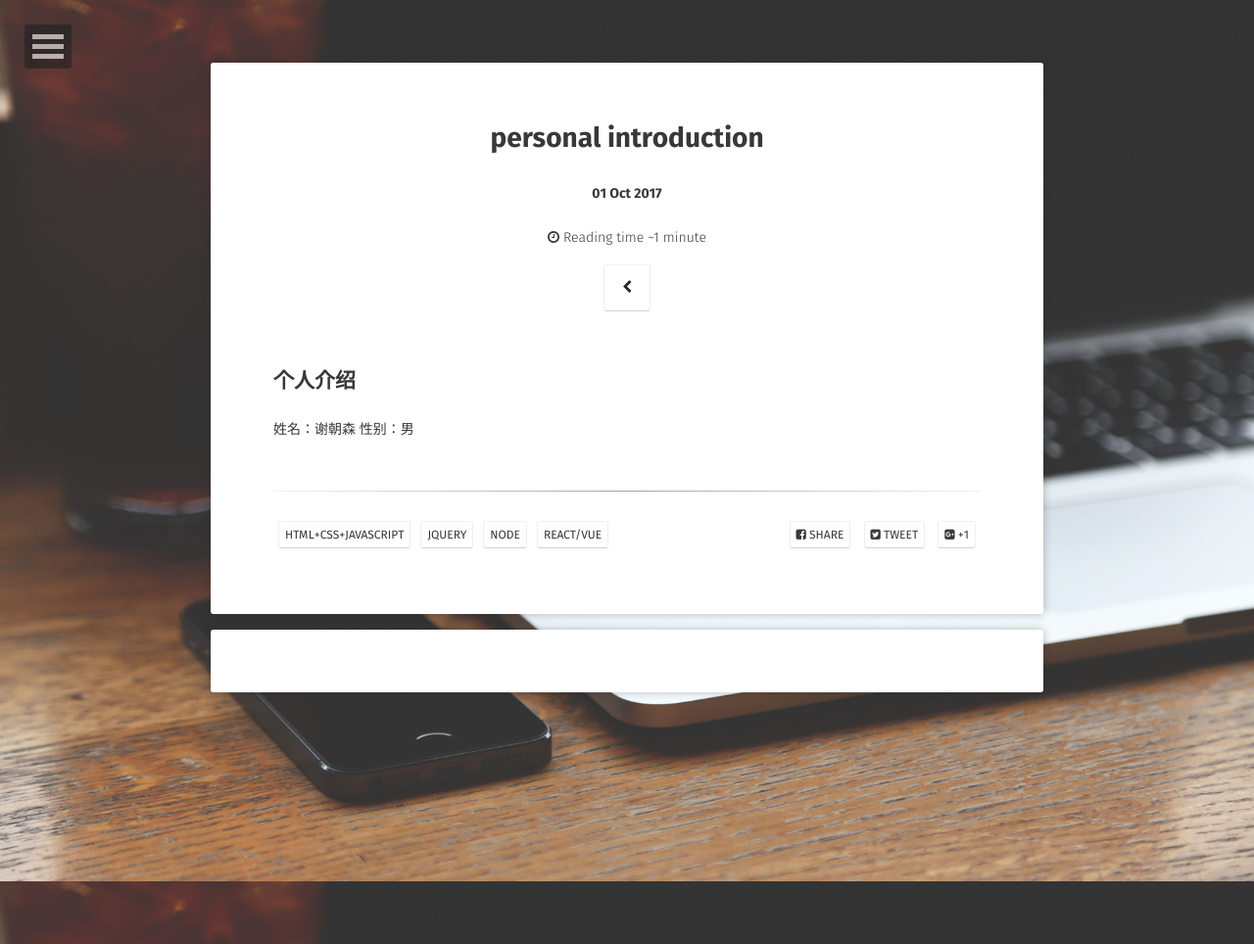
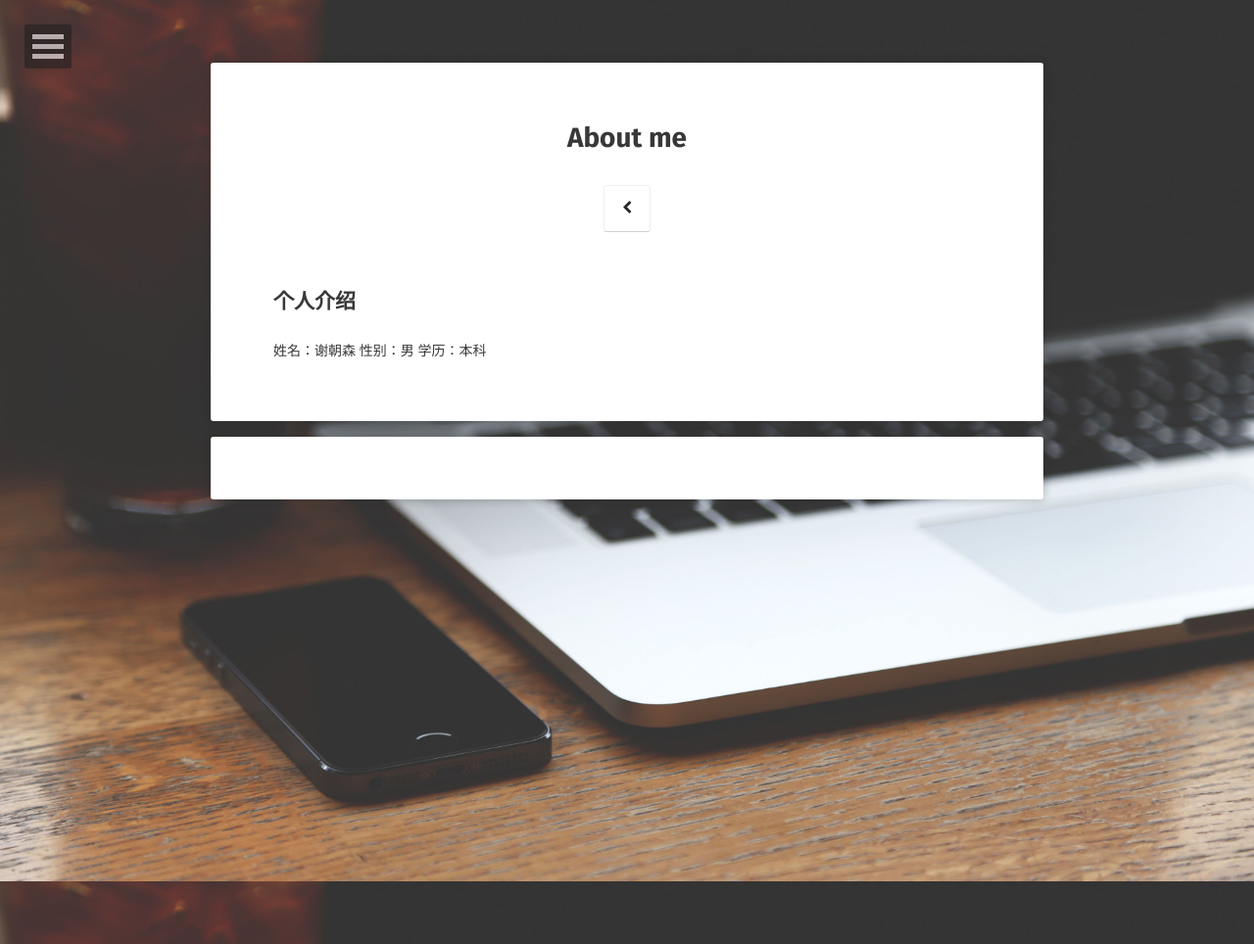
Before and after one commit to xcs-go/xcs.github.io, a Jekyll site: the page built from about/2017-10-01-about-me.md, in a window 1280 px wide. Shown: the whole page at 98% size. Built offline with Jekyll 4.4.1, drawn with Linux system fonts in a browser that asks for light colours; some web fonts are replaced; comment, search, counter and statistics services are not loaded.

Commit message:
about index

```diff
--- a/about/2017-10-01-about-me.md
+++ b/about/2017-10-01-about-me.md
@@ -1,15 +1,11 @@
 ---
-layout: post
-title: "personal introduction"
+layout: page
+title: "About me"
+tags: [HTML+CSS+JAVASCRIPT,JQUERY,NODE,REACT/VUE]
 date: 2017-10-01
 excerpt: "前端开发工程师一枚"
-tags:
-- HTML+CSS+JAVASCRIPT
-- JQUERY
-- NODE
-- REACT/VUE
 comments: true
 ---
 
 ## 个人介绍
-姓名：谢朝森  性别：男
+姓名：谢朝森  性别：男  学历：本科
```
Also changed, not shown: about/index.md (+3 -7 lines).
